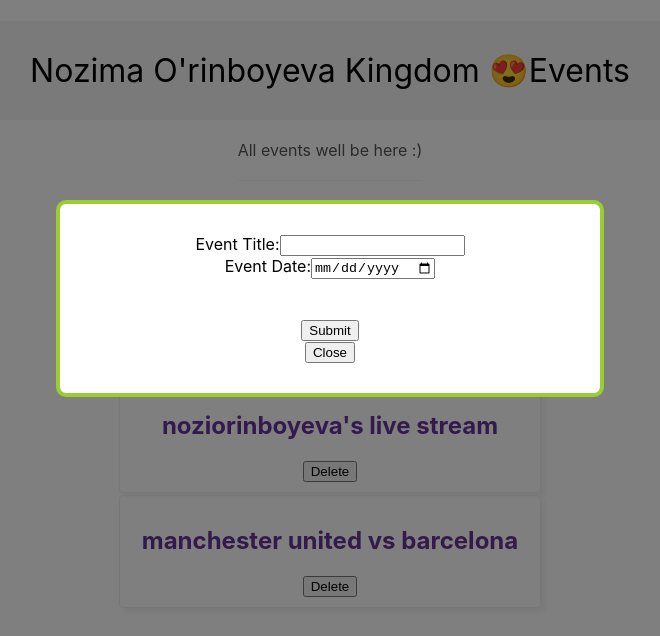
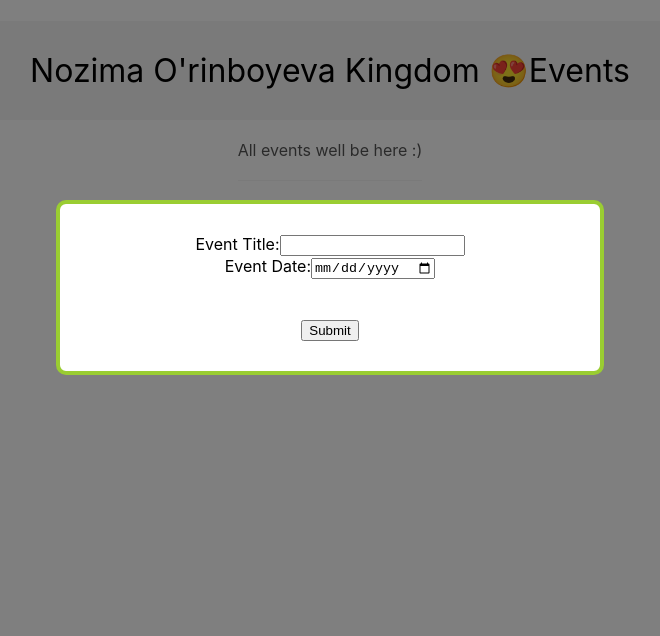
Before and after one commit to NozimaOrinboyeva/react-app, a React (Create React App) app: page / in a window 1280 px wide. Both pictures are taken after a click on the button "New Event". Shown: the top 636 px of the page, without its empty margins (310-970 px from the left). Built offline with nearby package versions, Linux system fonts and the light colour scheme; the HTML template or start-up script is replaced by a standard one.

Commit message:
add event

```diff
--- a/src/App.js
+++ b/src/App.js
@@ -1,4 +1,4 @@
-import { useState} from 'react';
+import { useState } from 'react';
 import './App.css';
 import EventList from './components/EventList';
 // import React from 'react';
@@ -9,36 +9,34 @@ import NewEventForm from './components/NewEventForm'
 function App() {
   const [showModal, setShowModal] = useState(false);
   const [showConent, setShowContent] = useState(true);
-  const [events, setEvents] = useState([
-    { title: "orinboyeva's birthday party", id: 1 },
-    { title: "noziorinboyeva's live stream", id: 2 },
-    { title: "manchester united vs barcelona", id: 3 }
-  ]);
+  const [events, setEvents] = useState([]);
+
+  const newEvent = (event) => {
+    setEvents((prev) => {
+      return [...prev, event]
+    })
+    setShowModal(false)
+  }
 
   const handleDelete = (id) => {
     const filteredEvents = events.filter((event) => event.id !== id);
     setEvents(filteredEvents);
   };
 
-  const closeModal = () => {
-    setShowModal(false);
-  };
 
   return (
     <div className="App">
       <Title />
       {showModal && (
-        <Modal closeModal={closeModal} isModeModal={true}>
-          <NewEventForm/>
-          {/* <h1>Nozima O'rinboyeva Frontend developer💻</h1>
-          <p>Lorem, ipsum dolor sit amet consectetur adipisicing elit. Eos, deserunt?</p> */}
+        <Modal>
+          <NewEventForm newEvent={newEvent} />
         </Modal>
       )}
-      <button onClick={() => {setShowModal(true)}}>New Event</button>
+      <button onClick={() => { setShowModal(true) }}>New Event</button>
 
       {showConent && <button onClick={() => setShowContent(false)}>Hide Conent</button>}
       {!showConent && <button onClick={() => setShowContent(true)}>Show Conent</button>}
-      {showConent && <EventList events={events} handleDelete={handleDelete}/>}
+      {showConent && <EventList events={events} handleDelete={handleDelete} />}
     </div>
   );
 }
--- a/src/components/Modal.js
+++ b/src/components/Modal.js
@@ -1,16 +1,15 @@
 import "./Modal.css";
 import "./Title.css";
 
-function Modal({ children, closeModal, isModeModal}) {
+function Modal({ children}) {
   return (
     <div className="modal-backdrop">
       <div className="modal" style={{
         border: '4px solid',
-        borderColor: isModeModal ? 'yellowgreen' :  'red',
+        borderColor: 'yellowgreen',
         textAlign: 'center'
       }}>
         {children}
-        <button className={isModeModal ? "modal-btn" : ""}  onClick={closeModal}>Close</button>
       </div>
     </div>
   );
--- a/src/components/NewEventForm.js
+++ b/src/components/NewEventForm.js
@@ -1,7 +1,7 @@
 import './EventList.module.css'
 import { v4 as uuidv4 } from 'uuid';
 import { useState } from 'react'
-function NewEventForm() {
+function NewEventForm( {newEvent}) {
     const[title,setTitle] = useState('')
     const [date,setDate] = useState('')
 
@@ -19,7 +19,7 @@ function NewEventForm() {
             id: uuidv4()
         }
 
-        console.log(event)
+        newEvent(event)
         resetInputs()
     }
     return (
```
